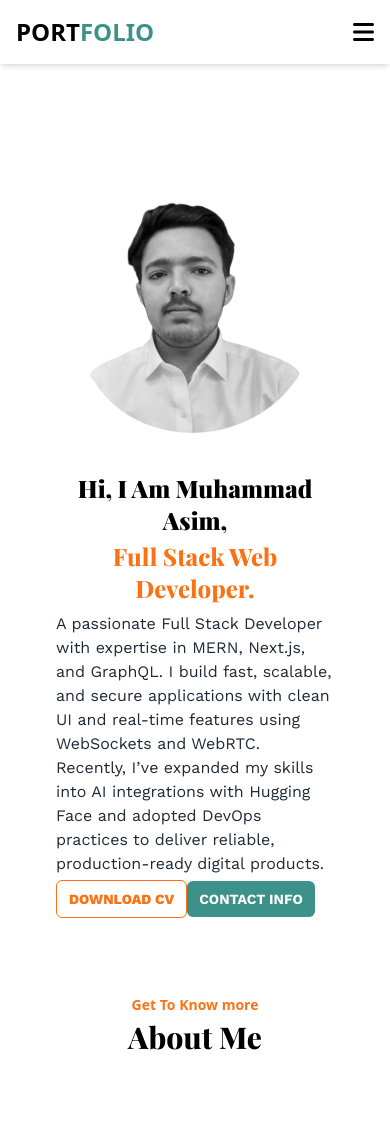
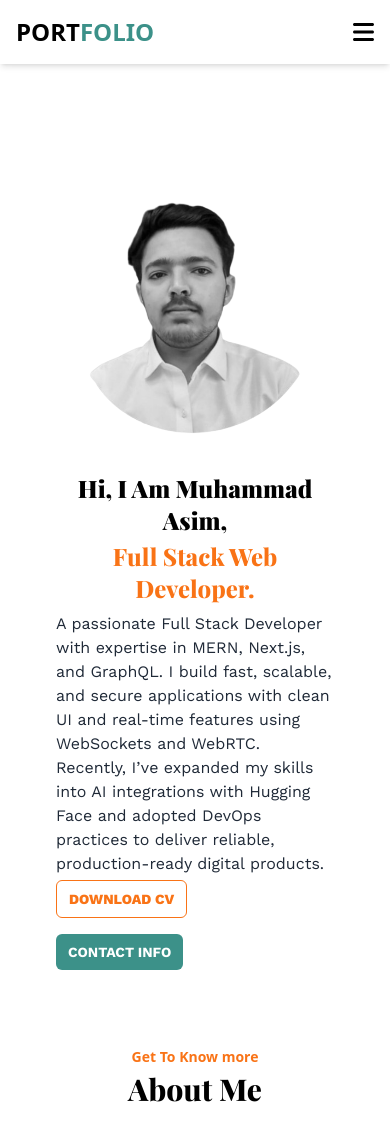
Before and after one commit to Muhammadasim225/portfolio-webapp-frontend, a React (Vite) app in the folder portfolio-app/: page /aboutme in a window 390 px wide. Shown: the top 1140 px of the page. Built offline with nearby package versions, Linux system fonts and the light colour scheme; a web font is replaced by a local one.

Commit message:
Update Homepage.jsx

```diff
--- a/portfolio-app/src/components/Homepage.jsx
+++ b/portfolio-app/src/components/Homepage.jsx
@@ -63,7 +63,12 @@ const vari = {
        <motion.p variants={vari} initial="initial" animate="anima" className=' font-normal text-gray-800 text-md font-custom lg:text-gray-500 ...'>
 A passionate Full Stack Developer with expertise in MERN, Next.js, and GraphQL. I build fast, scalable, and secure applications with clean UI and real-time features using WebSockets and WebRTC. Recently, I’ve expanded my skills into AI integrations with Hugging Face and adopted DevOps practices to deliver reliable, production-ready digital products.</motion.p>
 
-<motion.div variants={vari} initial="initial" animate="anima" className="btns lg:space-x-4 ...">
+<motion.div
+  variants={vari}
+  initial="initial"
+  animate="anima"
+  className="btns flex flex-col sm:flex-row justify-start items-start mt-8 space-y-4 sm:space-y-0 sm:space-x-4"
+>
   <a href={cv} download="Muhammad_Asim_CV.pdf">
     <button className='lg:text-orange-500 text-orange-500 lg:text-md lg:border lg:border-orange-500 border border-orange-500 lg:px-6 lg:py-3 lg:hover:bg-orange-500 lg:hover:text-white transition hover:text-white lg:rounded-md lg:font-custom font-custom lg:font-extrabold sm:text-orange-500 sm:text-md sm:border sm:border-orange-500 sm:px-6 px-3 sm:py-3 py-2 sm:rounded-md rounded-md sm:font-custom sm:font-extrabold font-extrabold lg:text-md text-sm flex-shrink-2 min-w-20'>
       DOWNLOAD CV
@@ -74,7 +79,8 @@ A passionate Full Stack Developer with expertise in MERN, Next.js, and GraphQL.
     <motion.button
       whileTap={{ scale:1.05, ease:easeInOut }}
       transition={{ duration:0.01 }}
-    className='lg:bg-[#3C9189] bg-[#3C9189] lg:text-white text-white lg:text-md lg:px-6 lg:py-3 lg:rounded-md lg:font-custom lg:font-extrabold sm:bg-[#3C9189] sm:text-white sm:text-md sm:px-6 px-3 sm:py-3 py-2 sm:rounded-md rounded-md sm:font-custom font-custom sm:font-extrabold font-bold text-sm min-w-20 sm:space-x-3 space-x-10'>
+      className='lg:bg-[#3C9189] bg-[#3C9189] lg:text-white text-white lg:text-md lg:px-6 lg:py-3 lg:rounded-md lg:font-custom lg:font-extrabold sm:bg-[#3C9189] sm:text-white sm:text-md sm:px-6 px-3 sm:py-3 py-2 sm:rounded-md rounded-md sm:font-custom font-custom sm:font-extrabold font-bold text-sm min-w-20'
+    >
       CONTACT INFO
     </motion.button>
   </Link>
```
Lines whose indentation alone changed are shown as unchanged.
